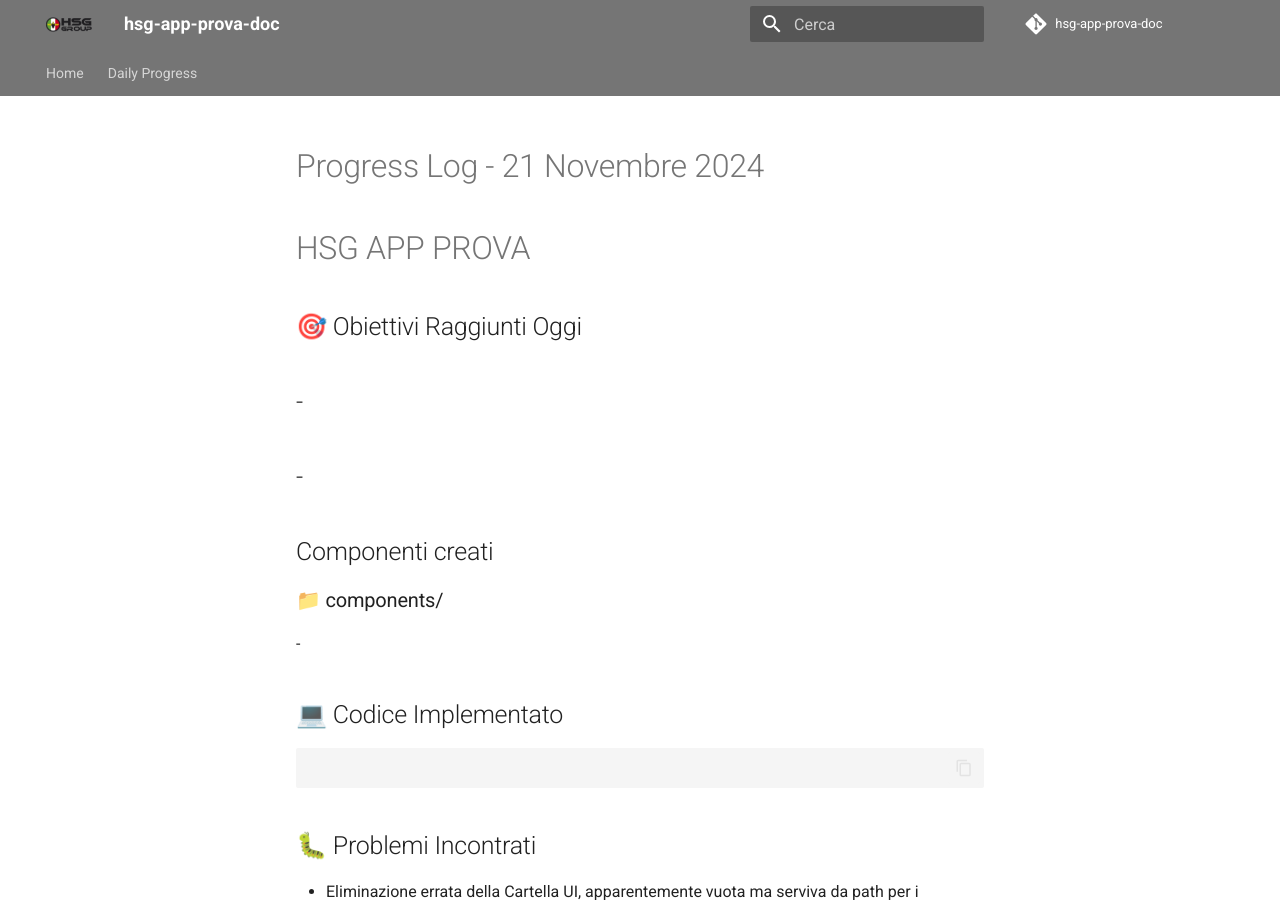
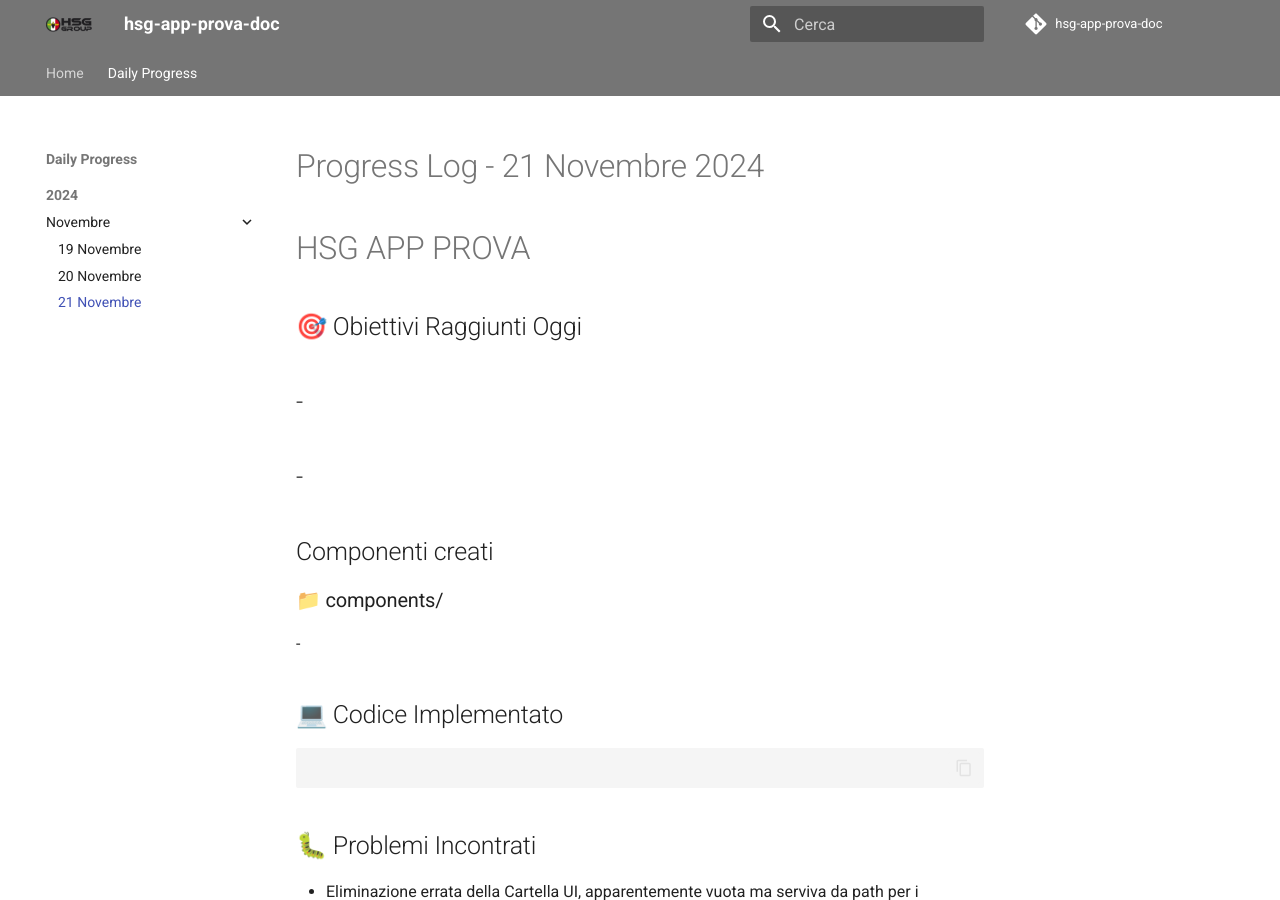
Before and after one commit to RiccardoFTW/hsg-app-prova-doc, an MkDocs documentation site: the page built from docs/daily-progress/2024/11/21.md, in a window 1280 px wide and 900 px high. Built offline with MkDocs 1.6.1 and Material for MkDocs 9.7.7, drawn with Linux system fonts in a browser that asks for light colours; comment, search, counter and statistics services are not loaded.

Commit message:
update documentation

```diff
--- a/mkdocs.yml
+++ b/mkdocs.yml
@@ -36,3 +36,5 @@ nav:
           - '2024':
                 - Novembre:
                       - '19 Novembre': daily-progress/2024/11/19.md
+                      - '20 Novembre': daily-progress/2024/11/20.md
+                      - '21 Novembre': daily-progress/2024/11/21.md
```
